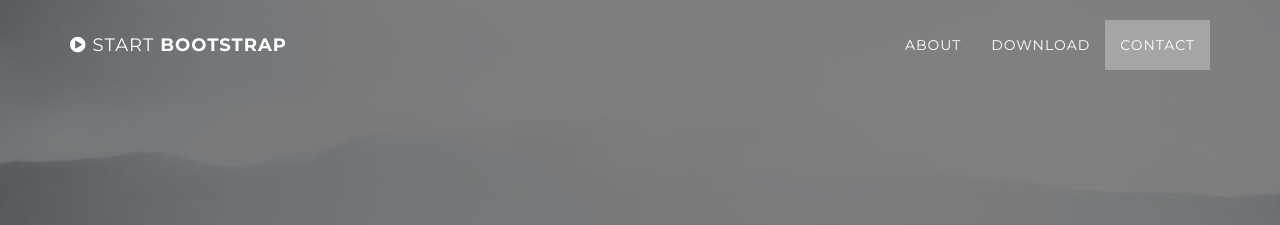
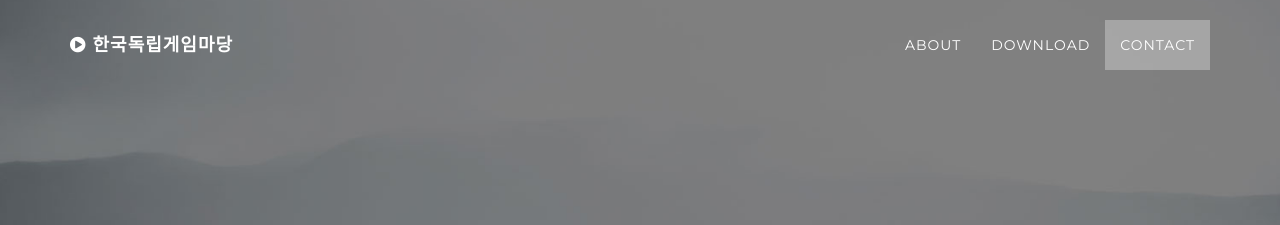
Before and after one commit to IndieGameYard/IndieGameYard.github.io, a Jekyll site: the page built from index.html, in a window 1280 px wide. Shown: the top 225 px of the page. Built offline with Jekyll 4.4.1, drawn with Linux system fonts in a browser that asks for light colours.

Commit message:
initial commit

```diff
--- a/_includes/css/grayscale.css
+++ b/_includes/css/grayscale.css
@@ -152,7 +152,7 @@ a:focus {
 }
 
 .intro .intro-body .brand-heading {
-    font-size: 24px;
+    font-size: 40px;
 }
 
 .intro .intro-body .intro-text {
--- a/_includes/nav.html
+++ b/_includes/nav.html
@@ -6,7 +6,7 @@
                     <i class="fa fa-bars"></i>
                 </button>
                 <a class="navbar-brand page-scroll" href="#page-top">
-                    <i class="fa fa-play-circle"></i>  <span class="light">Start</span> Bootstrap
+                    <i class="fa fa-play-circle"></i>  한국독립게임마당
                 </a>
             </div>
 
```
